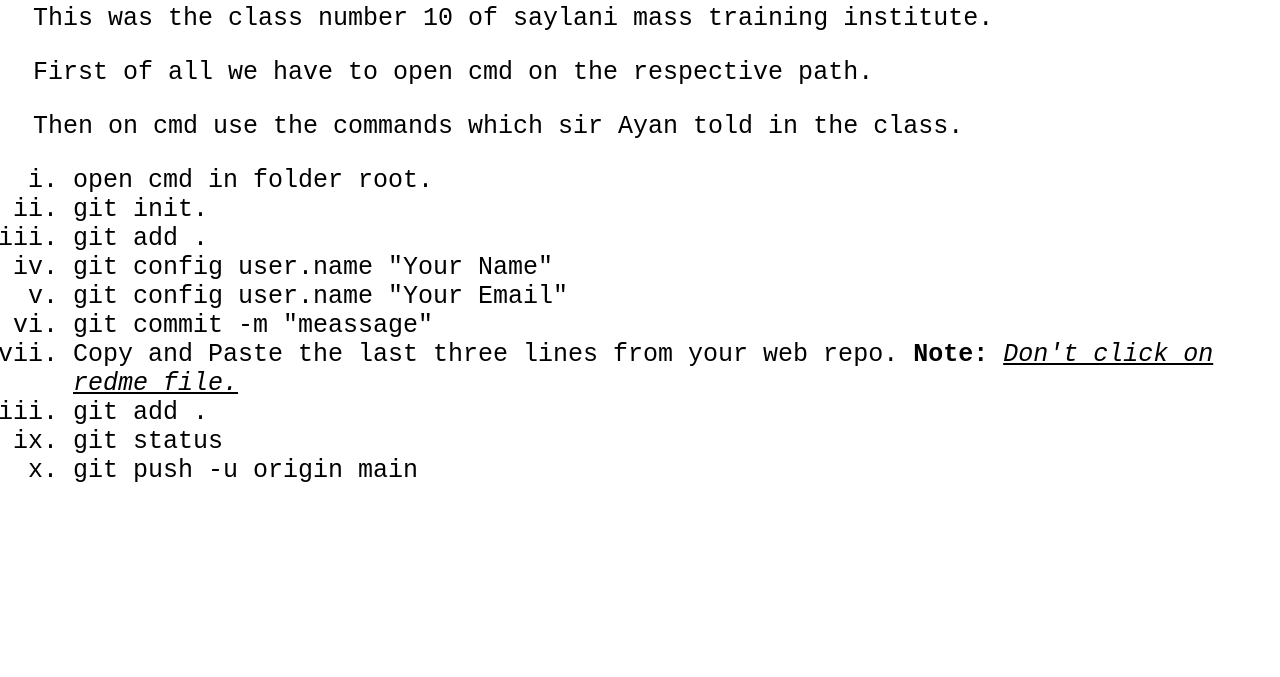
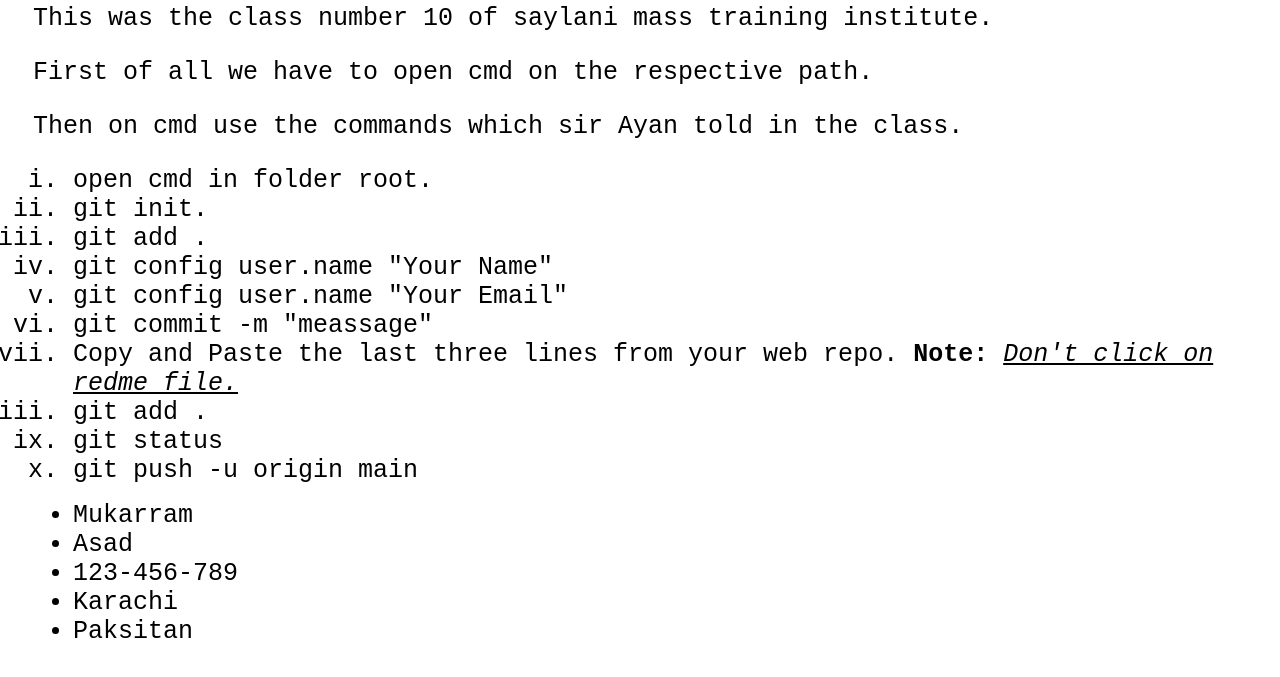
Before and after one commit to Muhammad-Mukarram-Asad/pushing-file-from-git, a plain HTML site: page index.html in a window 1280 px wide. Shown: the part 79-756 px from the top of the page. Drawn offline with Linux system fonts and the light colour scheme.

Commit message:
second commit

```diff
--- a/index.html
+++ b/index.html
@@ -74,6 +74,14 @@
         <li>git push -u origin main</li>
 
     </ol>
-
+    <footer>
+        <ul>
+            <li>Mukarram</li>
+            <li>Asad</li>
+            <li>123-456-789</li>
+            <li> Karachi</li>
+            <li> Paksitan</li>
+        </ul>
+    </footer>
 </body>
 </html>
```
